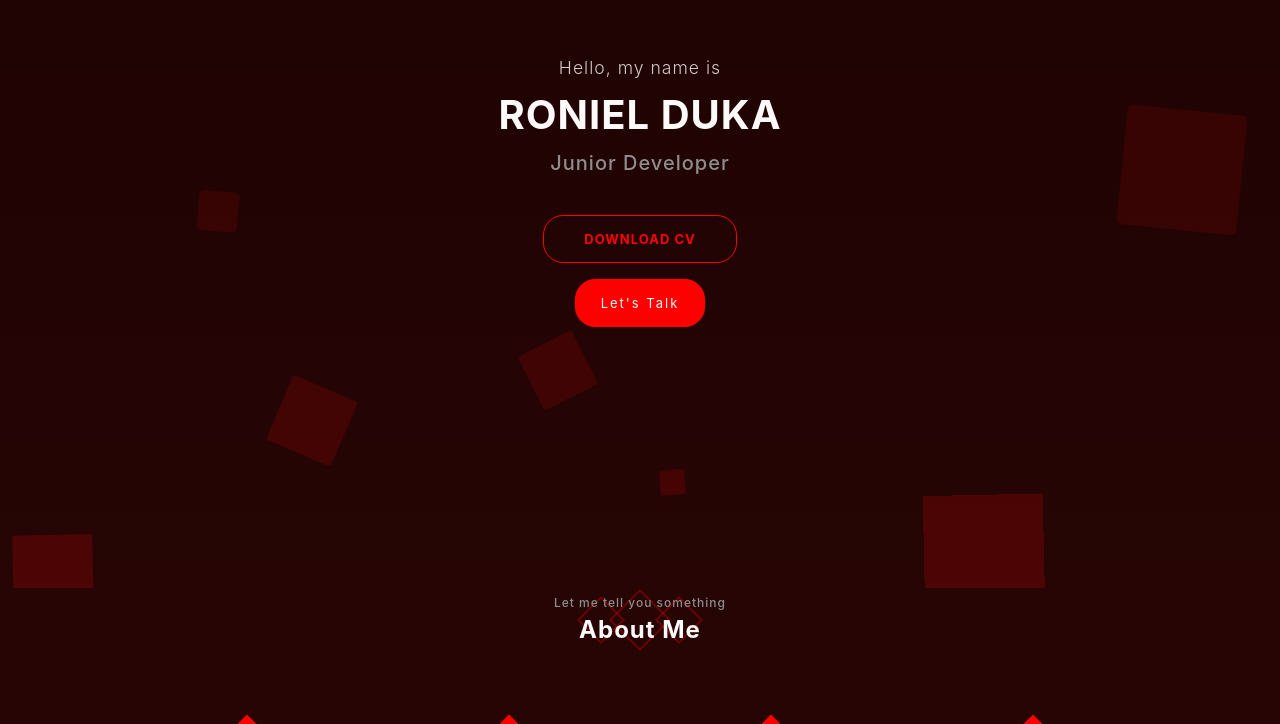
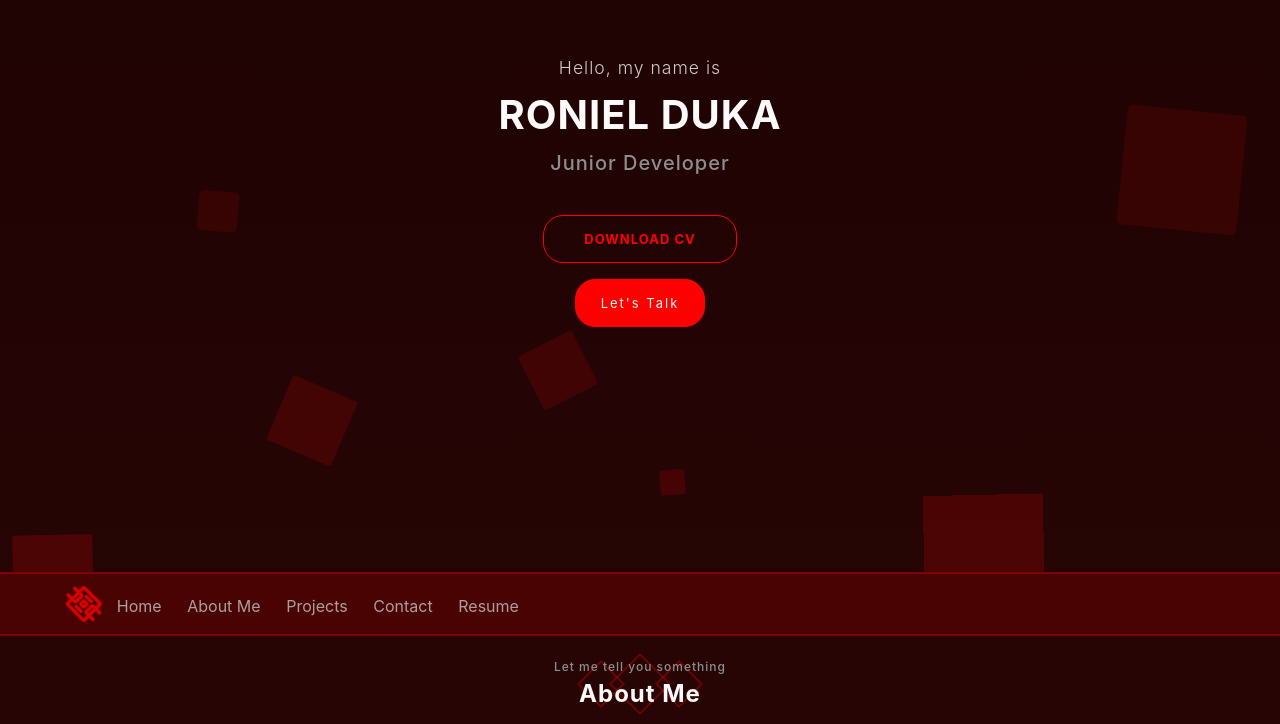
Before and after one commit to healer404/healer404.github.io, a React (Create React App) app: page / in a window 1280 px wide. Shown: the part 228-952 px from the top of the page. Built offline with nearby package versions, Linux system fonts and the light colour scheme; the HTML template or start-up script is replaced by a standard one.

Commit message:
modified and seperated the css into its respective files

```diff
--- a/src/components/portfolio/contact/contact.jsx
+++ b/src/components/portfolio/contact/contact.jsx
@@ -31,8 +31,8 @@ const Contact = () => {
     }
   ];
   return (
-    <section className="PRTFsection">
-      <main className="contact-container ">
+    <section className="PRTFsection" id='contact'>
+      <main className="contact-container">
         <header className={`contact-texts ${Observer(refContact) ? "active" : ""}`} ref={refContact}>
           <h2>Get in touch</h2>
           <span>Let's create something new!</span>
--- /dev/null
+++ b/src/components/portfolio/misc/header.css
@@ -0,0 +1,63 @@
+/***** HEADER *****/
+.PRTFheader{
+  padding-top: var(--nrm-padding);
+  display: grid;
+  place-items: center;
+  height: 60px;
+  letter-spacing: 1px;
+}
+.PRTFheader > p{
+  display: inline;
+  margin: 0px;
+  padding: 0px;
+  font-size: 18pt;
+  color: var(--clr-white);
+  font-weight: bold;
+  text-transform: capitalize;
+  z-index: 2;
+}
+.PRTFheader > span{
+  font-size: 9pt;
+  font-weight: 500;
+  color: var(--clr-gray);
+  z-index: 3;
+}
+.PRTFheader > .boxes{
+  height: 0;
+  position: relative;
+  top: 30px;
+  display: flex;
+  align-items: center;
+}
+.PRTFheader .box{
+  border: 2px solid rgba(255, 0, 0, 0.3);
+  height: 40px;
+  width: 40px;
+  transform: rotate(45deg);
+  z-index: 0;
+}
+.PRTFheader .box.left,
+.PRTFheader .box.right{
+  height: 30px;
+  width: 30px;
+}
+.PRTFheader .box.left{
+  position: relative;
+  left: 30px;
+}
+.PRTFheader .box.right{
+  position: relative;
+  right: 30px;
+}
+.PRTFheader > .boxes.active > .box{
+  transform: rotate(135deg);
+  transition: var(--transition);
+}
+.PRTFheader > .boxes.active > .box.left{
+  left: 0;
+  transition: var(--transition);
+}
+.PRTFheader > .boxes.active > .box.right{
+  right: 0;
+  transition: var(--transition);
+}
--- a/src/components/portfolio/misc/header.jsx
+++ b/src/components/portfolio/misc/header.jsx
@@ -1,3 +1,4 @@
+import './header.css';
 const SectionHeader = (props) => {
   const title = props.header.title;
   const subtitle = props.header.subtitle;
--- /dev/null
+++ b/src/components/portfolio/navbar/navbar.css
@@ -0,0 +1,97 @@
+/***** NAVBAR *****/
+.PRTFnavbar{
+  position: fixed;
+  bottom: 0;
+  left: 0;
+  height: 60px;
+  width: 100vw;
+  background-color: var(--clr-dark-red);
+  display: flex;
+  align-items: center;
+  justify-content: space-evenly;
+  border-top: 2px solid rgb(255, 0,0,.3);
+  z-index:9;
+}
+.PRTFnavbar > .item{
+  text-decoration: none;
+  color: var(--clr-default);
+  display: grid;
+  place-items: center;
+  opacity: .8;
+}
+.PRTFnavbar > .item > img{
+  height: 40px;
+  width: 40px;
+}
+.PRTFnavbar > .item > span{
+  padding-top: 3px;
+  font-size: 7pt;
+}
+.PRTFnavbar > .item.brand > span{
+  display: none;
+}
+.PRTFnavbar > .item:hover,
+.PRTFnavbar > .item:focus{
+  opacity: 1;
+  color: var(--clr-white);
+  transition: var(--transition);
+}
+.PRTFnavbar > .item.brand:hover > img,
+.PRTFnavbar > .item.brand:focus > img{
+  animation: brand-shake 400ms;
+}
+@keyframes brand-shake {
+  0%{
+    transform: rotate(0);
+  }
+  30%{
+    transform: rotate(5deg);
+  }
+  60%{
+    transform: rotate(0deg);
+  }
+  90%{
+    transform: rotate(-5deg);
+  }
+  100%{
+    transform: rotate(0);
+  }
+}
+@media screen and (min-width: 46.856rem) {
+  .PRTFnavbar{
+    position: relative;
+    bottom: unset;
+    left: unset;
+    justify-content: left;
+    padding: 0 5vw;
+    gap: 2vw;
+    border-bottom: 2px solid rgb(255, 0,0,.3);
+    box-shadow: 0px 1px 1px 1px rgba(55, 10, 10, 0.25);
+    width: auto;
+  }
+  .PRTFnavbar > .item > i{
+    display: none;
+  }
+  .PRTFnavbar > .item.brand{
+    display: flex;
+    gap: 1vw;
+    order: -1;
+  }
+  .PRTFnavbar > .item:nth-child(1){
+    order: 4;
+  }
+  .PRTFnavbar > .item:nth-child(4){
+    order: 3;
+  }
+  .PRTFnavbar > .item.brand > span{
+    display: initial;
+  }
+  .PRTFnavbar > .item > span{
+    font-size: 1rem;
+  }
+  .PRTFnavbar.active{
+    position: sticky;
+    top: 0;
+    left: 0;
+  }
+}
--- /dev/null
+++ b/src/components/portfolio/navbar/navbar.jsx
@@ -0,0 +1,32 @@
+import { useRef } from "react";
+import Observer from '../../../hooks/observer';
+import './navbar.css';
+
+const Navbar = () => {
+  const refNavbar = useRef(null);
+  return (
+    <nav className={`PRTFnavbar ${Observer(refNavbar) ? "active" : ""}`} ref={refNavbar}>
+      <a href="#introduction" className="item">
+        <i className="fas fa-file"></i>
+        <span>Resume</span>
+      </a>
+      <a href="#about" className="item">
+        <i className="fas fa-user"></i>
+        <span>About Me</span>
+      </a>
+      <a href="/" className="item brand">
+        <img src="./assets/happs.png" alt="happs" />
+        <span>Home</span>
+      </a>
+      <a href="#contact" className="item">
+        <i className="fas fa-phone"></i>
+        <span>Contact</span>
+      </a>
+      <a href="#projects" className="item">
+        <i className="fas fa-folder"></i>
+        <span>Projects</span>
+      </a>
+    </nav>
+  )
+}
+export default Navbar;
--- a/src/page/portfolio/Portfolio.jsx
+++ b/src/page/portfolio/Portfolio.jsx
@@ -3,6 +3,7 @@ import Introduction from '../../components/portfolio/introduction/introduction';
 import AboutMe from '../../components/portfolio/about/about';
 import Projects from '../../components/portfolio/project/projects';
 import Contact from '../../components/portfolio/contact/contact';
+import Navbar from '../../components/portfolio/navbar/navbar';
 
 import BackgroundAnimation from '../../components/portfolio/misc/background';
 
@@ -11,6 +12,7 @@ const PortfolioPage = () => {
     <>
       <BackgroundAnimation />
       <Introduction />
+      <Navbar />
       <AboutMe />
       <Projects />
       <Contact />
--- a/src/page/portfolio/portfolio.css
+++ b/src/page/portfolio/portfolio.css
@@ -51,159 +51,6 @@ body{
   transition: var(--transition);
 }
 
-/***** NAVBAR *****/
-.PRTFnavbar{
-  position: fixed;
-  bottom: 0;
-  left: 0;
-  height: 60px;
-  width: 100vw;
-  background-color: var(--clr-dark-red);
-  display: flex;
-  align-items: center;
-  justify-content: space-evenly;
-  border-top: 2px solid rgb(255, 0,0,.3);
-  z-index:9;
-}
-.PRTFnavbar > .item{
-  text-decoration: none;
-  color: var(--clr-default);
-  display: grid;
-  place-items: center;
-  opacity: .8;
-}
-.PRTFnavbar > .item > img{
-  height: 40px;
-  width: 40px;
-}
-.PRTFnavbar > .item > span{
-  padding-top: 3px;
-  font-size: 7pt;
-}
-.PRTFnavbar > .item.brand > span{
-  display: none;
-}
-.PRTFnavbar > .item:hover,
-.PRTFnavbar > .item:focus{
-  opacity: 1;
-  color: var(--clr-white);
-  transition: var(--transition);
-}
-.PRTFnavbar > .item.brand:hover > img,
-.PRTFnavbar > .item.brand:focus > img{
-  animation: brand-shake 400ms;
-}
-@keyframes brand-shake {
-  0%{
-    transform: rotate(0);
-  }
-  30%{
-    transform: rotate(5deg);
-  }
-  60%{
-    transform: rotate(0deg);
-  }
-  90%{
-    transform: rotate(-5deg);
-  }
-  100%{
-    transform: rotate(0);
-  }
-}
-@media screen and (min-width: 46.856rem) {
-  .PRTFnavbar{
-    position: sticky;
-    justify-content: left;
-    padding: 0 5vw;
-    gap: 2vw;
-    border-bottom: 2px solid rgb(255, 0,0,.3);
-    box-shadow: 0px 1px 1px 1px rgba(55, 10, 10, 0.25);
-    width: auto;
-  }
-  .PRTFnavbar > .item > i{
-    display: none;
-  }
-  .PRTFnavbar > .item.brand{
-    display: flex;
-    gap: 1vw;
-    order: -1;
-  }
-  .PRTFnavbar > .item.brand > span{
-    display: initial;
-  }
-  .PRTFnavbar > .item > span{
-    font-size: 1rem;
-  }
-  .PRTFnavbar.active{
-    top: 0;
-    left: 0;
-  }
-}
-
-/***** HEADER *****/
-.PRTFheader{
-  padding-top: var(--nrm-padding);
-  display: grid;
-  place-items: center;
-  height: 60px;
-  letter-spacing: 1px;
-}
-.PRTFheader > p{
-  display: inline;
-  margin: 0px;
-  padding: 0px;
-  font-size: 18pt;
-  color: var(--clr-white);
-  font-weight: bold;
-  text-transform: capitalize;
-  z-index: 2;
-}
-.PRTFheader > span{
-  font-size: 9pt;
-  font-weight: 500;
-  color: var(--clr-gray);
-  z-index: 3;
-}
-.PRTFheader > .boxes{
-  height: 0;
-  position: relative;
-  top: 30px;
-  display: flex;
-  align-items: center;
-}
-.PRTFheader .box{
-  border: 2px solid rgba(255, 0, 0, 0.3);
-  height: 40px;
-  width: 40px;
-  transform: rotate(45deg);
-  z-index: 0;
-}
-.PRTFheader .box.left,
-.PRTFheader .box.right{
-  height: 30px;
-  width: 30px;
-}
-.PRTFheader .box.left{
-  position: relative;
-  left: 30px;
-}
-.PRTFheader .box.right{
-  position: relative;
-  right: 30px;
-}
-.PRTFheader > .boxes.active > .box{
-  transform: rotate(135deg);
-  transition: var(--transition);
-}
-.PRTFheader > .boxes.active > .box.left{
-  left: 0;
-  transition: var(--transition);
-}
-.PRTFheader > .boxes.active > .box.right{
-  right: 0;
-  transition: var(--transition);
-}
-
 @keyframes fade-in {
   from{
     opacity: 0;
```
Also changed, not shown: src/components/portfolio/contact/contactItem.jsx (deleted, +0 -14 lines).
